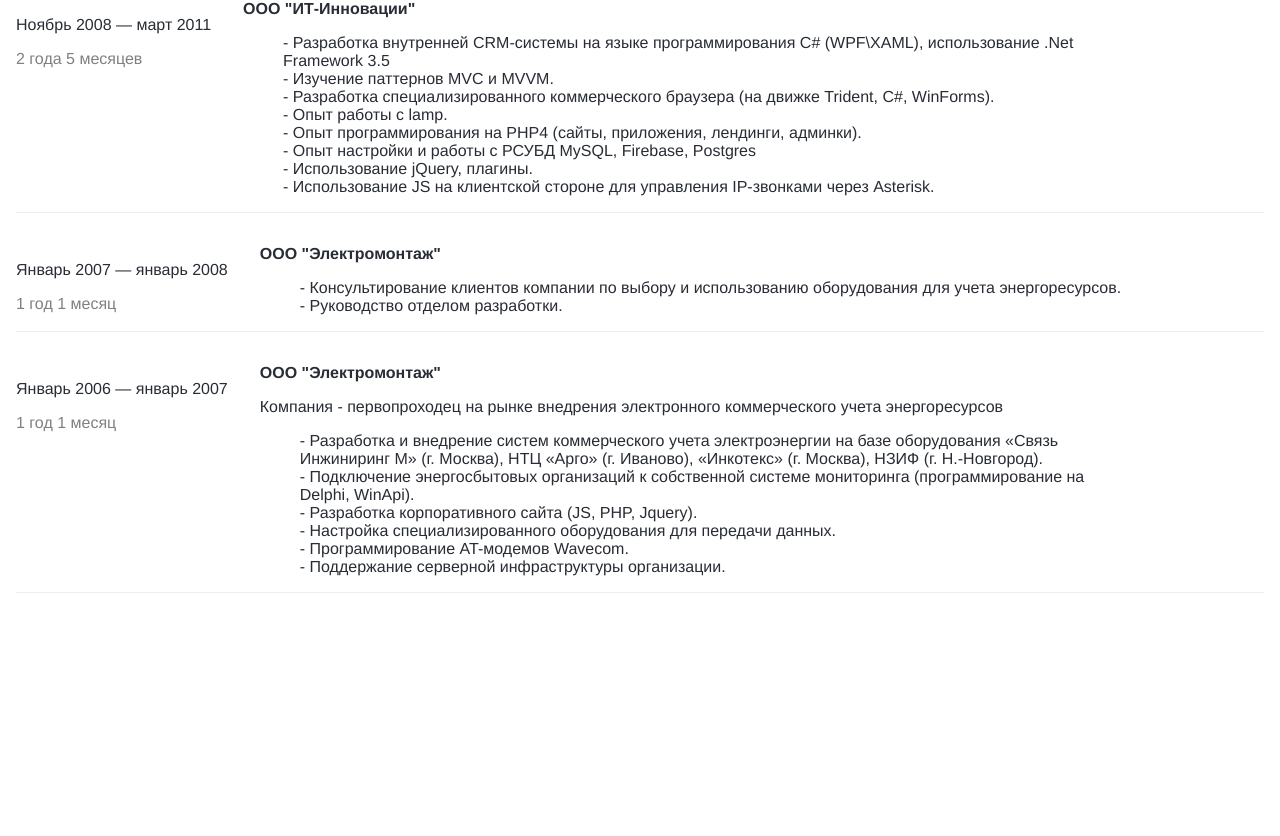
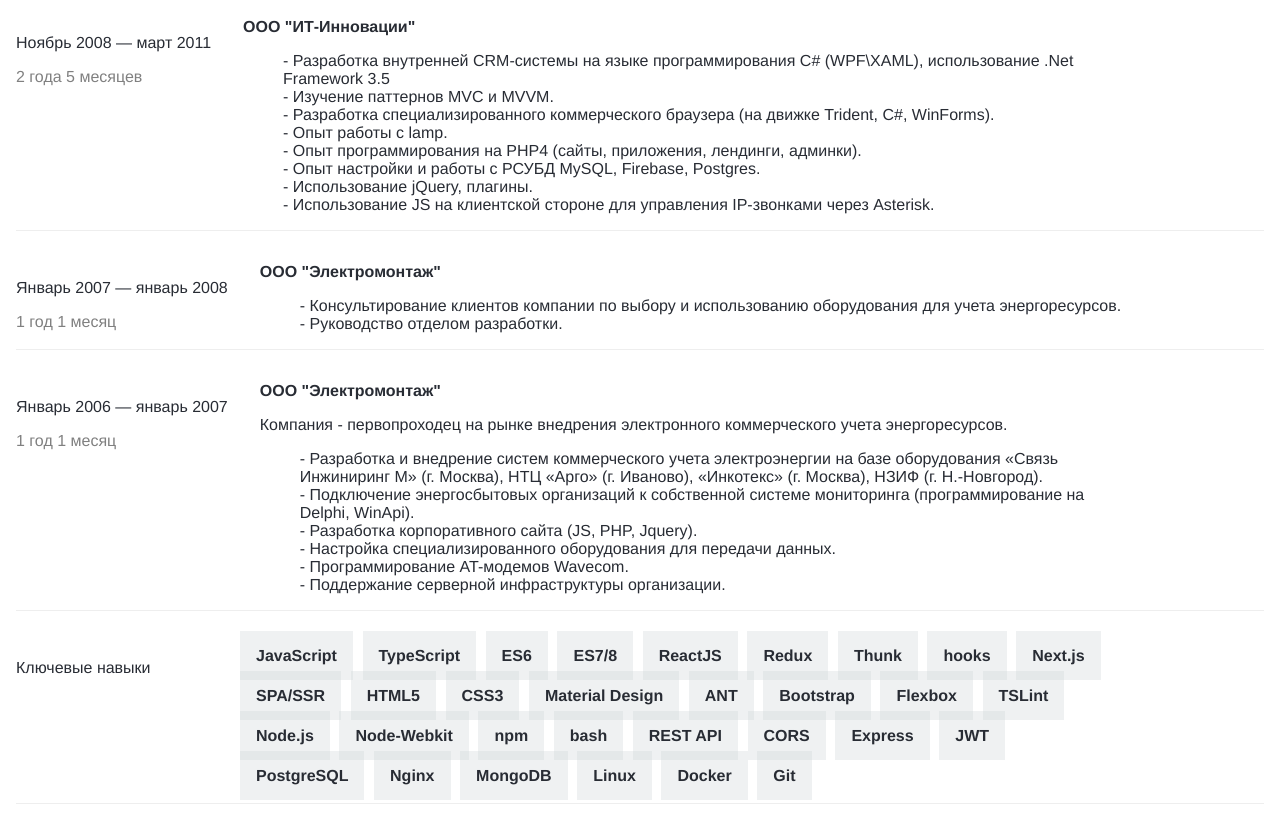
Before and after one commit to Viskazz/rezume, a React (Create React App) app: page / in a window 1280 px wide. Shown: the part 1137-1973 px from the top of the page. Before the commit the page ends 1872 px from the top, so only its background shows below. Built offline with nearby package versions, Linux system fonts and the light colour scheme; no server answers.

Commit message:
add sections folder, move files in it. Add ErrorBoundaries at the root of App.

```diff
--- a/src/App.css
+++ b/src/App.css
@@ -41,6 +41,12 @@
     -moz-transition: all 0.6s;
     transition: all 0.6s;
 }
+
+.App-header .contact-container {
+    display: flex;
+    flex-direction: column;
+}
+
 
 .App-main {
     padding-top: 30vh;
@@ -135,6 +141,8 @@
     height: 90px;
 }
 /* App-main */
+
+
 .App-main .subheading ul li{
     padding-left: 0;
     display: list-item;
@@ -152,6 +160,26 @@
     min-width: 15%;
     word-break: break-all;
 }
+
+.App-main .subheading .flex-wrapper .right .tags-container
+{
+    display: flex;
+    flex-direction: row;
+    flex-wrap: wrap;
+    height: 10em;
+}
+
+.App-main .subheading .flex-wrapper .right .tags-container div
+{
+    margin: 0.3em;
+}
+
+.App-main .subheading .flex-wrapper .right .tags-container div span
+{
+    padding: 1em;
+    background-color: rgba(203,209,211,.3);
+}
+
 
 .App-main .subheading .flex-wrapper .right {
     margin-left: 2em;
--- a/src/App.tsx
+++ b/src/App.tsx
@@ -1,12 +1,12 @@
-import React, { useState } from 'react';
+import React, { useState, Fragment } from 'react';
 import useScroll from './hooks/useScroll';
 import { useFetch } from './hooks/useFetch';
-import { Experience3 } from './Experience3';
-import { Experience2 } from './Experience2';
-import { Experience1 } from './Experience1';
-import { Experience0 } from './Experience0';
-import { JobName } from './JobName';
-// import logo from './logo.svg';
+import { Experience3 } from './sections/Experience3';
+import { Experience2 } from './sections/Experience2';
+import { Experience1 } from './sections/Experience1';
+import { Experience0 } from './sections/Experience0';
+import { JobName } from './sections/JobName';
+import { KeyPractice } from './sections/KeyPractice';
 import './App.css';
 
 interface IAppProps {
@@ -31,14 +31,13 @@
     }, 250)
   })()
 
-  //
-  // const data = useFetch('https://api.hh.ru/resumes/226e7603ff0809dbab0039ed1f4e67546c7377',{
-  //   method: 'GET'
-  // })
 
-  // console.log(data)
+  const data = useFetch('https://hn.algolia.com/api/v1/search?query=redux', {
+    method: 'GET'
+  })
 
   return (
+    <Fragment>
       <div className="App">
         <header className={`App-header ${shrink}`}>
           <div className="App-inner">
@@ -47,20 +46,27 @@
               <p>{props.job}</p>
             </div>
             <nav>
-            <p>{props.phone}&nbsp;</p>
-            <p className={`${shrink}`}>{props.email}</p>
+              <div>
+                <p className="phone">{props.phone}&nbsp;</p>
+                <p className={`email ${shrink}`}>{props.email}</p>
+              </div>
             </nav>
           </div>
+        </header>
 
-      </header>
-      <div className="App-main">
+        {data.error && <div>Ошибка выполнения запроса ...</div>}
+
+            <div className="App-main" >
               <JobName />
               <Experience3 />
               <Experience2 />
               <Experience1 />
               <Experience0 />
+              <KeyPractice />
             </div>
+
       </div>
+    </Fragment>
   );
 }
 
--- /dev/null
+++ b/src/ErrorWrapper.tsx
@@ -0,0 +1,41 @@
+import React, { Component, ErrorInfo } from 'react';
+
+type IErrorProps = {
+    props?: any
+};
+
+type IErrorState = {
+    hasError: boolean,
+    error?: Error,
+    info?: ErrorInfo | undefined
+};
+
+class ErrorWrapper extends Component<IErrorProps, IErrorState> {
+    state = {
+        hasError: false,
+        error: undefined,
+        info: undefined
+    };
+
+    componentDidCatch(error: Error, info: ErrorInfo) {
+        this.setState({ hasError: true, error: error, info: info });
+    }
+
+    render() {
+        const info1 = { ...this.state };
+        console.log(info1)
+        if (this.state.hasError) {
+            return (
+                <div>
+                    <h1>Oops, something went wrong :(</h1>
+                    <p>The error: {this.state.error}</p>
+                    {/* <p>Where it occured: { info1.componentStack }</p> */}
+                </div>
+            );
+        };
+
+        return this.props.children
+    };
+}
+
+export default ErrorWrapper;
--- a/src/hooks/useFetch.ts
+++ b/src/hooks/useFetch.ts
@@ -14,6 +14,7 @@
     useEffect(() => {
 
         const fetchData = async () => {
+            // console.log(url, options)
             setIsLoading(true);
             try {
                 const res = await fetch(url, options);
@@ -30,7 +31,7 @@
 
         fetchData();
 
-    });
+    }, []);
 
     return { response, error, isLoading };
 }
--- a/src/index.tsx
+++ b/src/index.tsx
@@ -2,11 +2,14 @@
 import ReactDOM from 'react-dom';
 import './index.css';
 import App from './App';
+import ErrorWrapper from './ErrorWrapper';
 import * as serviceWorker from './serviceWorker';
 
 ReactDOM.render(
   <React.StrictMode>
-    <App name="Пронин Виктор" job="Web-разработчик" phone="+79778327368" email="exppro1@gmail.com"/>
+    <ErrorWrapper>
+      <App name="Пронин Виктор" job="Web-разработчик" phone=" +7(977)832-73-68" email=" exppro1@gmail.com"/>
+    </ErrorWrapper>
   </React.StrictMode>,
   document.getElementById('root')
 );
--- a/src/Experience0.tsx
+++ b/src/sections/Experience0.tsx
@@ -8,7 +8,7 @@
                     <div className="left"><p>Январь 2006 — январь 2007</p><span className="gray">1 год 1 месяц</span></div>
                     <div className="right">
                         <span>ООО "Электромонтаж"</span>
-                        <p>Компания - первопроходец на рынке внедрения электронного коммерческого учета энергоресурсов</p>
+                        <p>Компания - первопроходец на рынке внедрения электронного коммерческого учета энергоресурсов.</p>
                         <ul>
                         <li>Разработка и внедрение систем коммерческого учета электроэнергии на базе оборудования «Связь Инжиниринг М» (г. Москва), НТЦ «Арго» (г. Иваново), «Инкотекс» (г. Москва), НЗИФ (г. Н.-Новгород).</li>
                         <li>Подключение энергосбытовых организаций к собственной системе мониторинга (программирование на Delphi, WinApi).</li>
--- a/src/Experience2.tsx
+++ b/src/sections/Experience2.tsx
@@ -14,7 +14,7 @@
                     <li>Разработка специализированного коммерческого браузера (на движке Trident, C#, WinForms).</li>
                     <li>Опыт работы с lamp.</li>
                     <li>Опыт программирования на PHP4 (сайты, приложения, лендинги, админки).</li>
-                    <li>Опыт настройки и работы с РСУБД MySQL, Firebase, Postgres</li>
+                    <li>Опыт настройки и работы с РСУБД MySQL, Firebase, Postgres.</li>
                     <li>Использование jQuery, плагины.</li>
                     <li>Использование JS на клиентской стороне для управления IP-звонками через Asterisk.</li>
                 </ul>
--- a/src/Experience3.tsx
+++ b/src/sections/Experience3.tsx
@@ -14,7 +14,7 @@
                   <li>Постановка задач и участие в выборе архитектуры приложений.</li>
                   <li>Собеседование с фриланс-разработчиками, ревью кода, рефакторинг.</li>
                   <li>Работа как в команде, так и самостоятельная разработка (в работе использовались BitBucket, Trello, Slack).</li>
-                  <li>Уверенные знания JS (включая последние спецификации), HTML5, CSS3 </li>
+                  <li>Уверенные знания JS (включая последние спецификации), HTML5, CSS3.</li>
                   <li>Разработка SPA приложений с использованием ReactJS, в том числе с Server Side Rendering (Next.JS).</li>
                   <li>Хорошее знание ReactJS, Redux, React-Hooks, react-router, Saga, axios, async, promises и др. технологий.</li>
                   <li>TypeScript, в том числе миграция имеющихся проектов (frontend на React'e + backend), TSLint.</li>
@@ -25,11 +25,11 @@
                   <li>Адаптивная верстка, media queryes, Flexbox.</li>
                   <li>Верстка с использованием Bootstrap.</li>
                   <li>Использование инструментов: npm, yarn, webpack.</li>
-                  <li>Опыт работы Git</li>
+                  <li>Опыт работы Git.</li>
                   <li>Опыт работы с websockets (также с фрэймворком Feathers).</li>
                   <li>Знание backend-технологий: Node.JS, Express, JWT, JSON + REST-API, Mocha+chai, а также БД Mongodb, Postgres, есть представление о GraphQL, опыт с CORS.</li>
                   <li>Отладка запросов с Postman.</li>
-                  <li>Опыт работы с Docker, nginx, настройка KVM-сервера в production</li>
+                  <li>Опыт работы с Docker, nginx, настройка KVM-сервера в production.</li>
                 </ul>
               </div>
             </div>
--- /dev/null
+++ b/src/sections/KeyPractice.tsx
@@ -0,0 +1,63 @@
+import React from 'react';
+
+type TagProps = {
+    name: string,
+  }
+
+const Tag = ( props : TagProps ) => {
+    return (
+    <div className="tag"><span>{props.name}</span></div>
+    );
+};
+
+export const KeyPractice = () => {
+    return (
+        <section>
+            <div className="subheading">
+                <div className="flex-wrapper">
+                    <div className="left"><p>Ключевые навыки</p></div>
+                    <div className="right">
+                        <div className="tags-container">
+                            <Tag name="JavaScript"/>
+                            <Tag name="TypeScript"/>
+                            <Tag name="ES6"/>
+                            <Tag name="ES7/8"/>
+
+                            <Tag name="ReactJS"/>
+                            <Tag name="Redux"/>
+                            <Tag name="Thunk"/>
+                            <Tag name="hooks"/>
+                            <Tag name="Next.js"/>
+                            <Tag name="SPA/SSR"/>
+
+                            <Tag name="HTML5"/>
+                            <Tag name="CSS3"/>
+                            <Tag name="Material Design"/>
+                            <Tag name="ANT"/>
+                            <Tag name="Bootstrap"/>
+                            <Tag name="Flexbox"/>
+
+                            <Tag name="TSLint"/>
+                            <Tag name="Node.js"/>
+                            <Tag name="Node-Webkit"/>
+                            <Tag name="npm"/>
+                            <Tag name="bash"/>
+                            <Tag name="REST API"/>
+                            <Tag name="CORS"/>
+                            <Tag name="Express"/>
+                            <Tag name="JWT"/>
+
+                            <Tag name="PostgreSQL"/>
+                            <Tag name="Nginx"/>
+                            <Tag name="MongoDB"/>
+                            <Tag name="Linux"/>
+                            <Tag name="Docker"/>
+                            <Tag name="Git"/>
+
+                        </div>
+                    </div>
+                </div>
+            </div>
+        </section>
+    )
+}
```
Also changed, not shown: src/sections/Experience1.tsx (renamed from src/Experience1.tsx), src/sections/JobName.tsx (renamed from src/JobName.tsx), 2 other files (tests, documents, lock files or other folders). Lines whose indentation alone changed are shown as unchanged.
